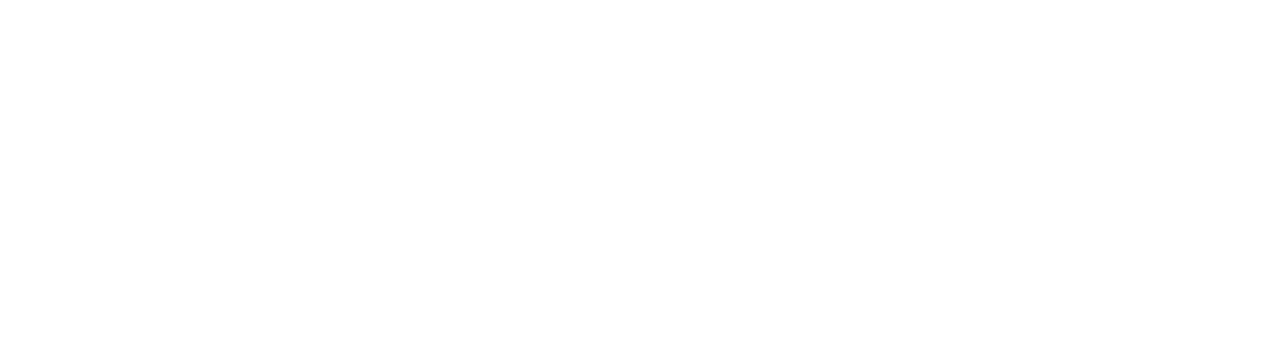
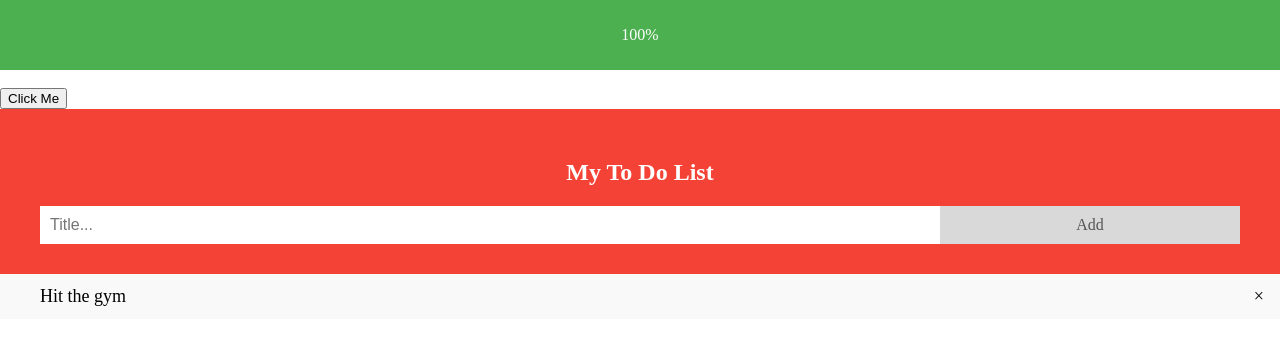
Before and after one commit to dominic-henley/The-Hustler, a plain HTML site: page templates/test.html in a window 1280 px wide. Drawn offline with Linux system fonts and the light colour scheme.

Commit message:
ADD TEST file

```diff
--- a/static/style.css
+++ b/static/style.css
@@ -88,3 +88,125 @@ header {
   position: absolute;
   border-top: 3px solid #000;
 }
+
+
+body {
+  margin: 0;
+  min-width: 250px;
+}
+
+/* Include the padding and border in an element's total width and height */
+* {
+  box-sizing: border-box;
+}
+
+/* Remove margins and padding from the list */
+ul {
+  margin: 0;
+  padding: 0;
+}
+
+/* Style the list items */
+ul li {
+  cursor: pointer;
+  position: relative;
+  padding: 12px 8px 12px 40px;
+  list-style-type: none;
+  background: #eee;
+  font-size: 18px;
+  transition: 0.2s;
+
+  /* make the list items unselectable */
+  -webkit-user-select: none;
+  -moz-user-select: none;
+  -ms-user-select: none;
+  user-select: none;
+}
+
+/* Set all odd list items to a different color (zebra-stripes) */
+ul li:nth-child(odd) {
+  background: #f9f9f9;
+}
+
+/* Darker background-color on hover */
+ul li:hover {
+  background: #ddd;
+}
+
+/* When clicked on, add a background color and strike out text */
+ul li.checked {
+  background: #888;
+  color: #fff;
+  text-decoration: line-through;
+}
+
+/* Add a "checked" mark when clicked on */
+ul li.checked::before {
+  content: '';
+  position: absolute;
+  border-color: #fff;
+  border-style: solid;
+  border-width: 0 2px 2px 0;
+  top: 10px;
+  left: 16px;
+  transform: rotate(45deg);
+  height: 15px;
+  width: 7px;
+}
+
+/* Style the close button */
+.close {
+  position: absolute;
+  right: 0;
+  top: 0;
+  padding: 12px 16px 12px 16px;
+}
+
+.close:hover {
+  background-color: #f44336;
+  color: white;
+}
+
+/* Style the header */
+.header {
+  background-color: #f44336;
+  padding: 30px 40px;
+  color: white;
+  text-align: center;
+}
+
+/* Clear floats after the header */
+.header:after {
+  content: "";
+  display: table;
+  clear: both;
+}
+
+/* Style the input */
+input {
+  margin: 0;
+  border: none;
+  border-radius: 0;
+  width: 75%;
+  padding: 10px;
+  float: left;
+  font-size: 16px;
+}
+
+/* Style the "Add" button */
+.addBtn {
+  padding: 10px;
+  width: 25%;
+  background: #d9d9d9;
+  color: #555;
+  float: left;
+  text-align: center;
+  font-size: 16px;
+  cursor: pointer;
+  transition: 0.3s;
+  border-radius: 0;
+}
+
+.addBtn:hover {
+  background-color: #bbb;
+}
--- a/templates/test.html
+++ b/templates/test.html
@@ -1,9 +1,107 @@
 <!DOCTYPE html>
-<html lang="en">
+<html>
 <head>
-    <meta charset="UTF-8">
-    <title>Title</title>
+    <meta name="viewport" content="width=device-width, initial-scale=1">
+    <link href="../static/style.css" rel="stylesheet" type="text/css">
+
 </head>
-<body>
+<body onload="move()">
+    <div id="myProgress">
+        <div id="myBar">10%</div>
+    </div>
+    <br>
+    <button onclick="location.reload()">Click Me</button>
+
+    <div id="myDIV" class="header">
+        <h2>My To Do List</h2>
+        <input type="text" id="myInput" placeholder="Title...">
+        <span onclick="newElement()" class="addBtn">Add</span>
+    </div>
+
+
+
+    <ul id="myUL">
+        <li>Hit the gym</li>
+    </ul>
+
+
+
+<script>
+    function move() {
+    var elem = document.getElementById("myBar");
+    var width = 10;
+    var id = setInterval(frame, 10);
+
+    elem.style.width = width + "%";
+    elem.innerHTML = width + "%";
+
+
+    function frame() {
+        width = 100;
+        elem.style.width = width + "%";
+        elem.innerHTML = width + "%";
+        clearInterval(id);
+
+    }
+}
+// Create a "close" button and append it to each list item
+var myNodelist = document.getElementsByTagName("LI");
+var i;
+for (i = 0; i < myNodelist.length; i++) {
+    var span = document.createElement("SPAN");
+    var txt = document.createTextNode("\u00D7");
+    span.className = "close";
+    span.appendChild(txt);
+    myNodelist[i].appendChild(span);
+}
+
+// Click on a close button to hide the current list item
+var close = document.getElementsByClassName("close");
+var i;
+for (i = 0; i < close.length; i++) {
+    close[i].onclick = function() {
+
+  }
+}
+
+// Add a "checked" symbol when clicking on a list item
+var list = document.querySelector('ul');
+list.addEventListener('click', function(ev) {
+    if (ev.target.tagName === 'LI') {
+        ev.target.classList.toggle('checked');
+    }
+}, false);
+
+
+
+
+// Create a new list item when clicking on the "Add" button
+function newElement() {
+    var li = document.createElement("li");
+    var inputValue = document.getElementById("myInput").value;
+    var t = document.createTextNode(inputValue);
+    var x = document.createElement("input");
+    li.appendChild(t);
+    if (inputValue === '') {
+        alert("You must write something!");
+    } else {
+        document.getElementById("myUL").appendChild(li);
+    }
+    document.getElementById("myInput").value = "";
+
+    var span = document.createElement("SPAN");
+    var txt = document.createTextNode("\u00D7");
+    span.className = "close";
+    span.appendChild(txt);
+    li.appendChild(span);
+
+    for (i = 0; i < close.length; i++) {
+        close[i].onclick = function() {
+        var div = this.parentElement;
+        div.remove();
+        }
+    }
+}
+</script>
 </body>
 </html>
```
Also changed, not shown: static/checklist.js (added, +56 -0 lines), templates/progression.html (+15 -2 lines), static/progressionbar.js (line endings or trailing spaces).
